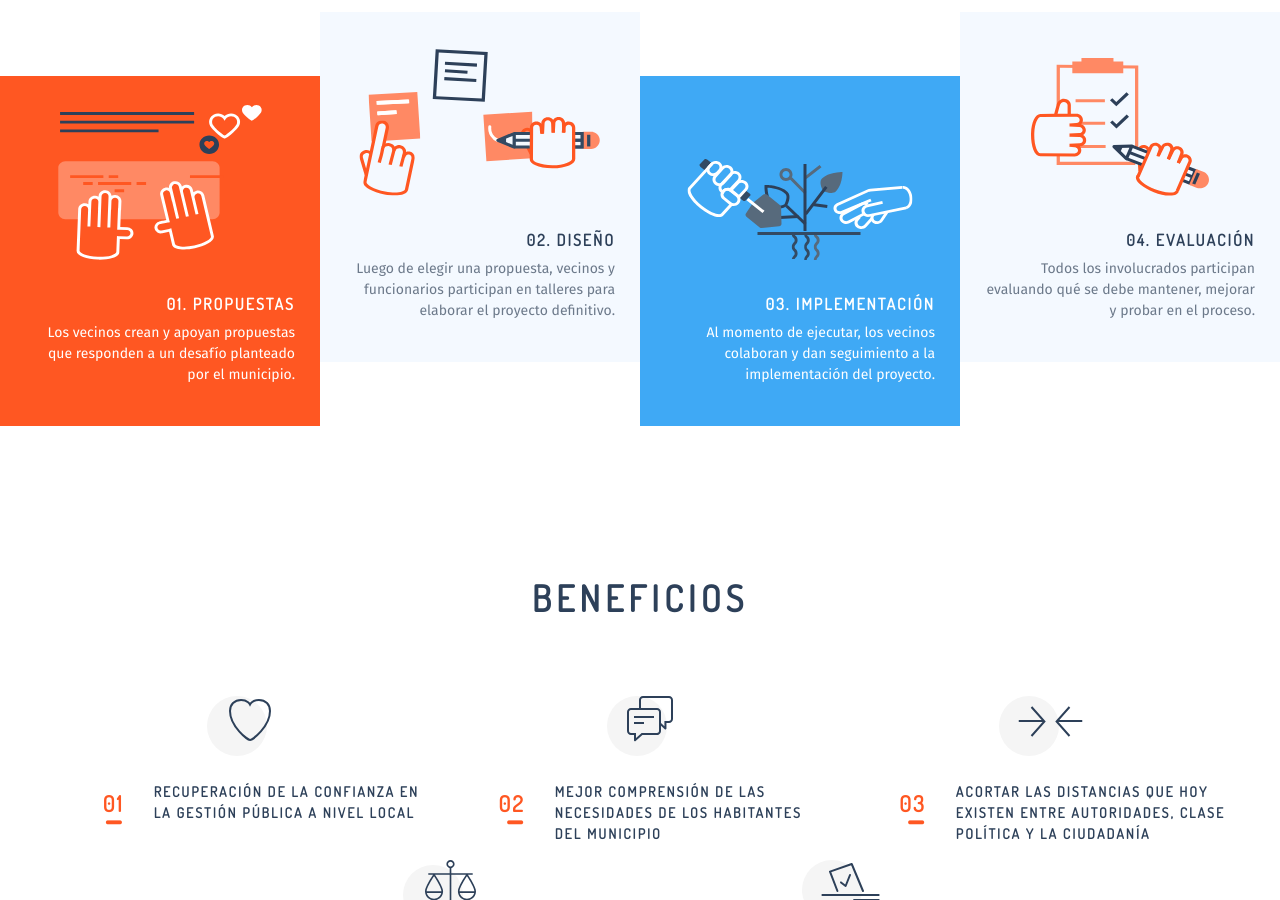
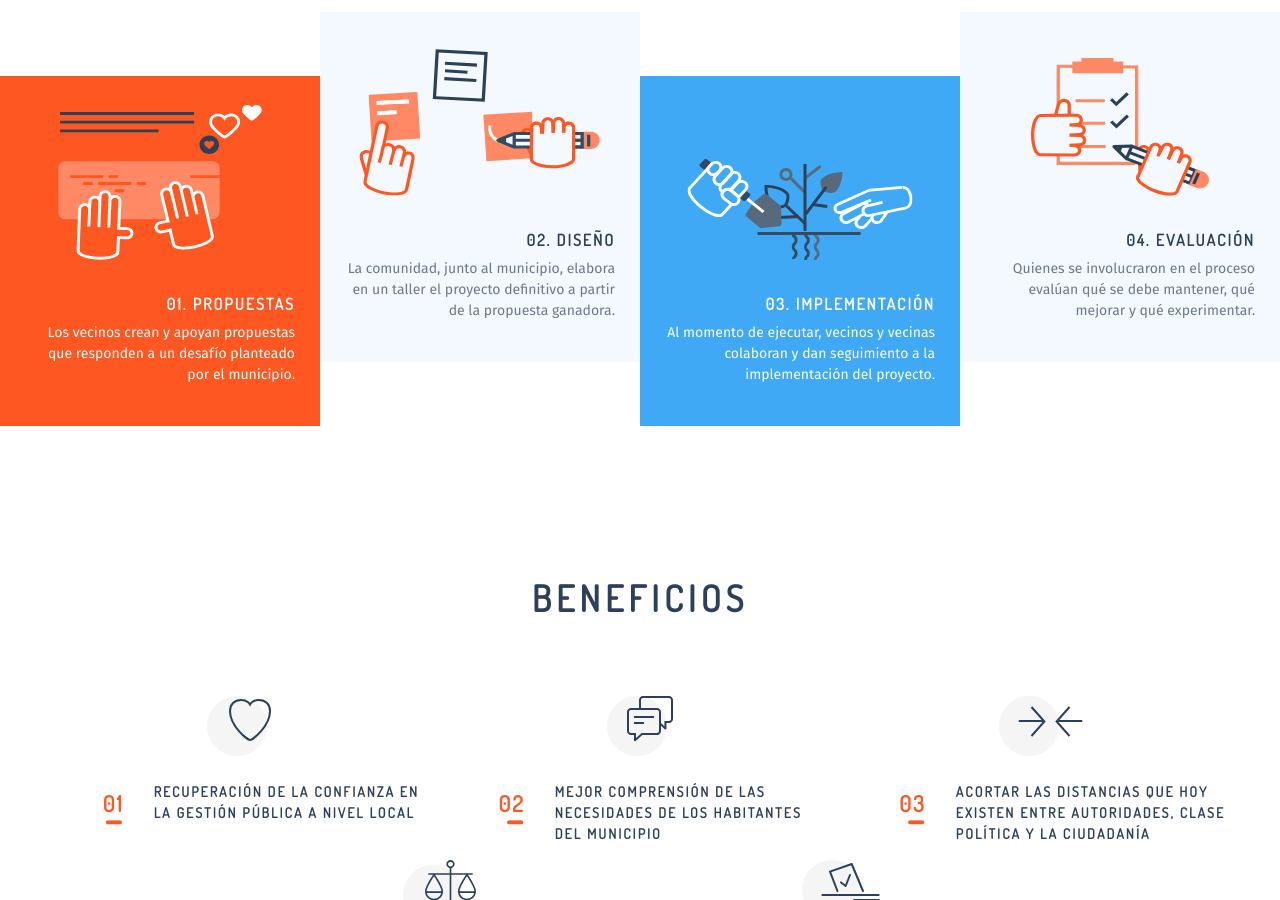
Before and after one commit to ciudadanointeligente/abre.tumunicipio, a Jekyll site: the page built from index.md, in a window 1280 px wide and 900 px high, scrolled down 2409 px. Built offline with Jekyll 4.4.1, drawn with Linux system fonts in a browser that asks for light colours; nearby versions of some CDN libraries.

Commit message:
Update stages.html
Cambios a lenguaje inclusivo

```diff
--- a/_includes/stages.html
+++ b/_includes/stages.html
@@ -21,7 +21,7 @@
             {% include design-img.html %}
           </div>
           <h4 class="text-right">02. Diseño</h4>
-          <p class="text-right">Luego de elegir una propuesta, vecinos y funcionarios participan en talleres para elaborar el proyecto definitivo.</p>
+          <p class="text-right">La comunidad, junto al municipio, elabora en un taller el proyecto definitivo a partir de la propuesta ganadora.</p>
         </div>
       </div>
     </div>
@@ -32,7 +32,7 @@
             {% include implementation-img.html %}
           </div>
           <h4 class="text-white text-right">03. IMPLEMENTACIÓN</h4>
-          <p class="text-white text-right">Al momento de ejecutar, los vecinos colaboran y dan seguimiento a la implementación del proyecto.</p>
+          <p class="text-white text-right">Al momento de ejecutar, vecinos y vecinas colaboran y dan seguimiento a la implementación del proyecto.</p>
         </div>
       </div>
     </div>
@@ -43,7 +43,7 @@
             {% include evaluation-img.html %}
           </div>
           <h4 class="text-right">04. EVALUACIÓN</h4>
-          <p class="text-right">Todos los involucrados participan evaluando qué se debe mantener, mejorar y probar en el proceso.</p>
+          <p class="text-right">Quienes se involucraron en el proceso evalúan qué se debe mantener, qué mejorar y qué experimentar.</p>
         </div>
       </div>
 
```
